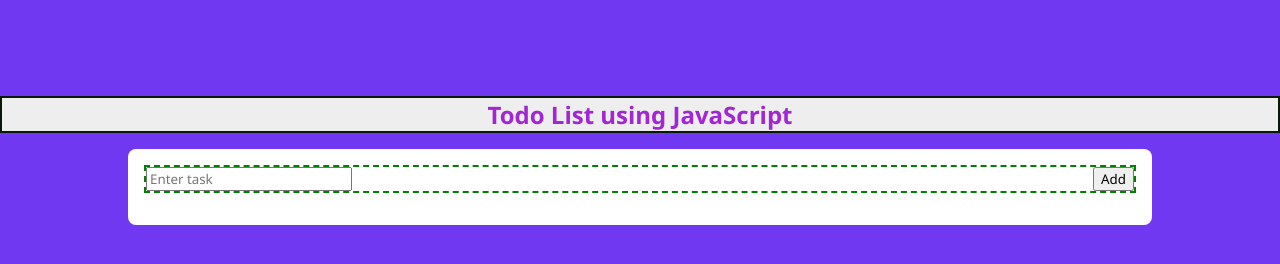
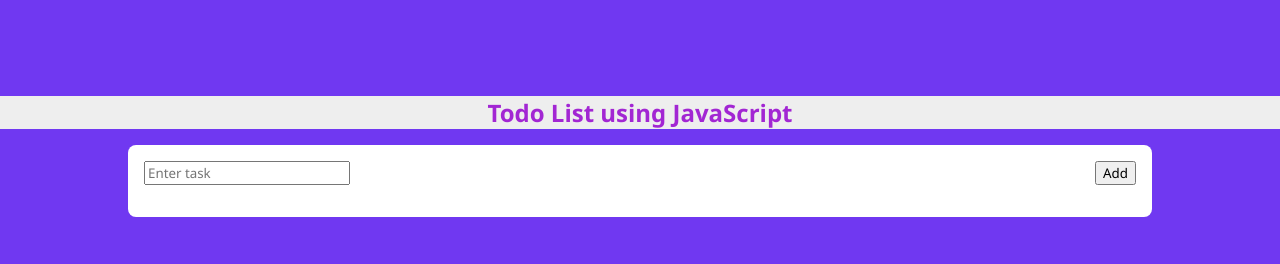
Before and after one commit to Ogo43/to-do-list, a plain HTML site: page index.html in a window 1280 px wide. Drawn offline with Linux system fonts and the light colour scheme.

Commit message:
Update styles.css

```diff
--- a/styles.css
+++ b/styles.css
@@ -16,7 +16,6 @@ body {
 }
 
 h1 {
-    border: 2px solid rgb(9, 25, 9);
     background-color: var(--white);
     color: var(--dark-pink);
     font-size: 1.5rem;
@@ -38,10 +37,9 @@ h1 {
 }
 
 .todo_cards{
-    width: 100%;
-    display: flex;
-    justify-content: space-between;
-   border: 2px dashed green;
+   width: 100%;
+   display: flex;
+   justify-content: space-between;
    margin: 0 0 1rem 0;
 }
 
@@ -64,7 +62,6 @@ h1 {
     justify-content: space-between;
 }
 .editable-input{
-    border: 2px solid blue;
     flex-basis: 0 1 45%;
 }
 .btn-wrapper{
```
